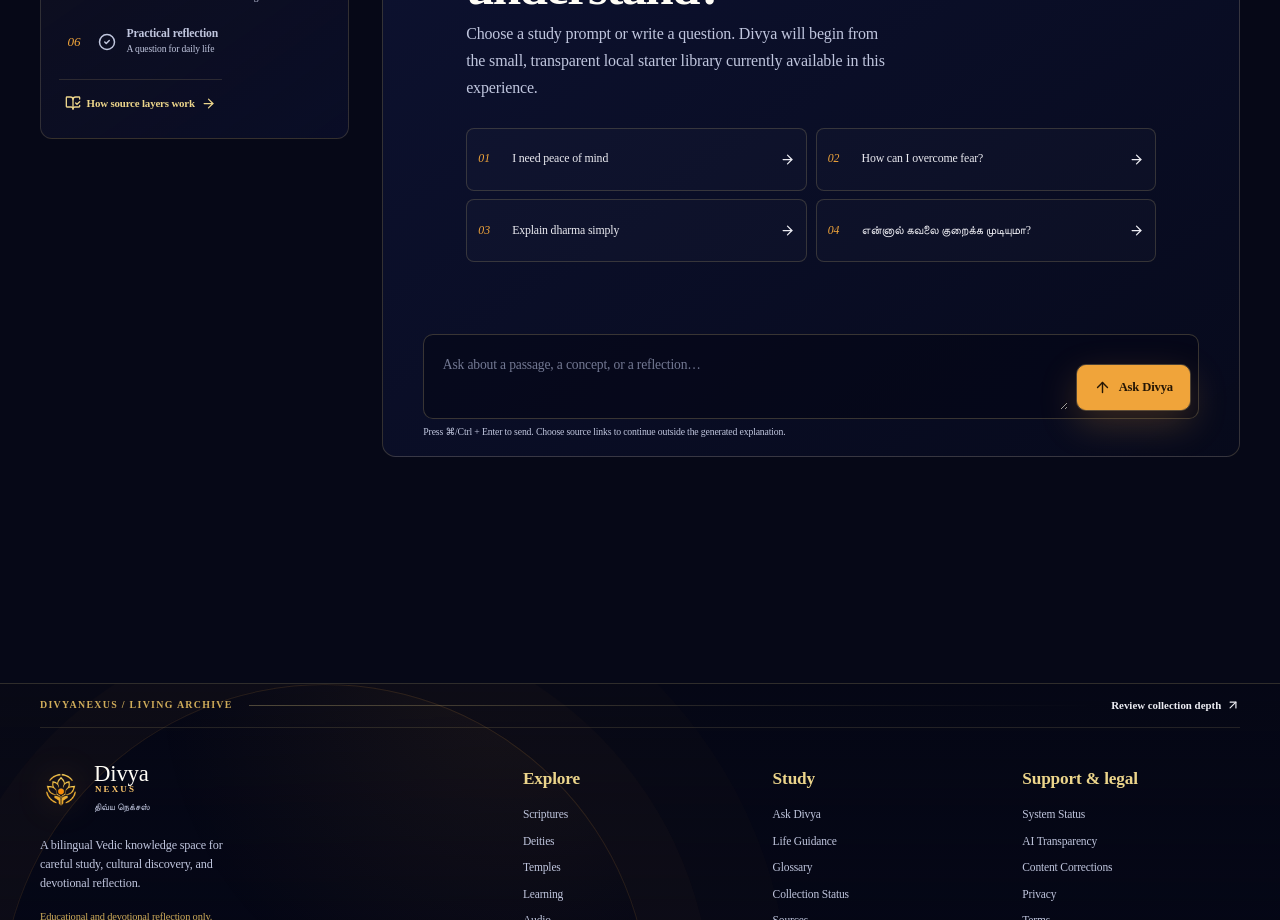
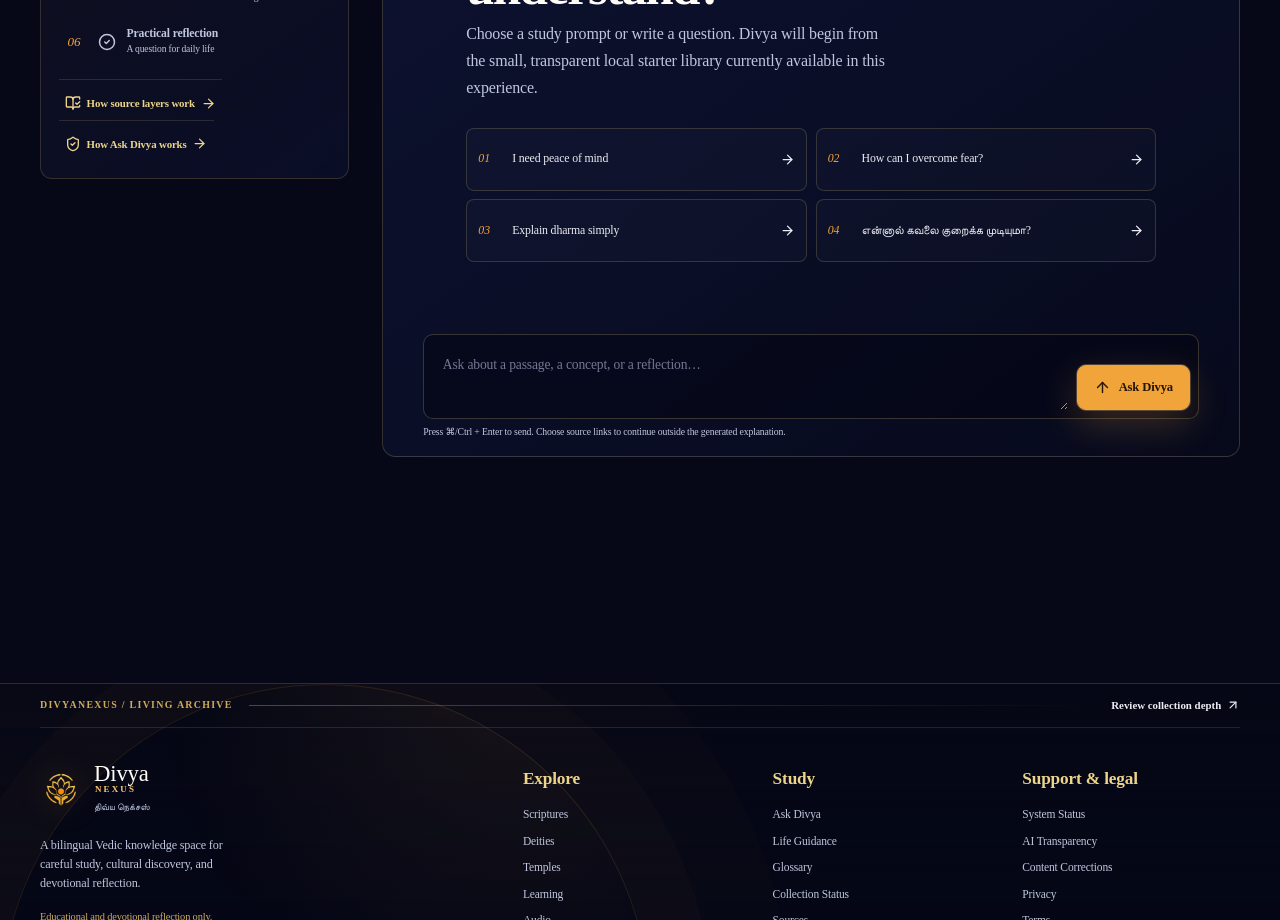
Before and after one commit to ssakthivel02/DivyaNexus, a React (Vite) app in the folder client/: page /ask in a window 1280 px wide. Shown: the part 1360-2280 px from the top of the page. Built offline with nearby package versions, Linux system fonts and the light colour scheme.

Commit message:
feat: add Ask Divya transparency and report links

```diff
--- a/client/src/pages/AskDivya.tsx
+++ b/client/src/pages/AskDivya.tsx
@@ -3,7 +3,7 @@
  * Every answer visibly separates source signals, interpretation, generated explanation, and a next study path.
  */
 import { useMemo, useState } from "react";
-import { ArrowRight, ArrowUp, BookOpenCheck, CheckCircle2, CircleHelp, Languages, MessageCircleQuestion, Scale, Sparkles, Stars } from "lucide-react";
+import { ArrowRight, ArrowUp, BookOpenCheck, CheckCircle2, CircleHelp, Flag, Languages, MessageCircleQuestion, Scale, ShieldCheck, Sparkles, Stars } from "lucide-react";
 import { Link } from "wouter";
 import { ASSETS, askPrompts, guidanceResponses, records, type KnowledgeRecord } from "@/data/content";
 
@@ -55,6 +55,7 @@
             {modes.map(({ label, detail, Icon }, index) => <button key={label} className={mode === label ? "is-active" : ""} onClick={() => setMode(label)}><span>0{index + 1}</span><Icon size={18} aria-hidden="true" /><div><strong>{label}</strong><small>{detail}</small></div></button>)}
           </div>
           <Link className="ask-mode-rail__method" href="/sources"><BookOpenCheck size={16} aria-hidden="true" />How source layers work <ArrowRight size={15} aria-hidden="true" /></Link>
+          <Link className="ask-mode-rail__method" href="/ai-transparency"><ShieldCheck size={16} aria-hidden="true" />How Ask Divya works <ArrowRight size={15} aria-hidden="true" /></Link>
         </aside>
 
         <section className="ask-conversation-stage" aria-label="Ask Divya conversation">
@@ -72,6 +73,7 @@
                 <article><p className="ask-layer-label"><span className="ask-layer-compass" aria-hidden="true">✦</span>Layer 04 · Next learning path</p><Link href="/learning" className="ask-next-path">Continue with a pressure-free study path <ArrowRight size={15} aria-hidden="true" /></Link></article>
               </div>
               <div className="ask-boundary"><strong>Content boundary:</strong> Divya’s explanation is generated from a bounded local guide. It is not scripture quotation, a formal translation, professional advice, or a substitute for a qualified teacher.</div>
+              <p><Link className="inline-link" href="/ai-transparency"><ShieldCheck size={15} aria-hidden="true" />AI transparency <ArrowRight size={15} aria-hidden="true" /></Link> <Link className="inline-link" href="/content-corrections?from=ask-divya" style={{ marginLeft: "0.55rem" }}><Flag size={15} aria-hidden="true" />Report content issue <ArrowRight size={15} aria-hidden="true" /></Link></p>
             </>}
           </div>
           <div className="ask-composer-cinema"><textarea value={question} onChange={(event) => setQuestion(event.target.value)} onKeyDown={(event) => { if ((event.metaKey || event.ctrlKey) && event.key === "Enter") submit(); }} placeholder="Ask about a passage, a concept, or a reflection…" aria-label="Your question for Ask Divya" /><button className="button button--primary button--glow" onClick={submit} disabled={!question.trim()} aria-label="Send question"><ArrowUp size={17} aria-hidden="true" /><span>Ask Divya</span></button></div>
```
